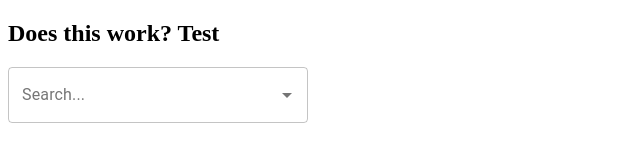
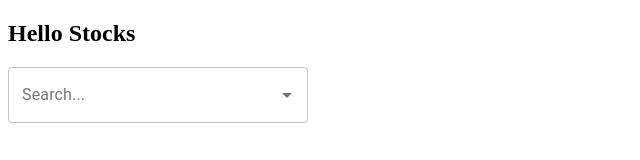
Before and after one commit to whobutjg/hello-stocks, a React (Create React App) app in the folder hello-stocks-app/: page / in a window 1280 px wide. Shown: the top 160 px of the page, without its empty margins (0-640 px from the left). Built offline with nearby package versions, Linux system fonts and the light colour scheme; the HTML template or start-up script is replaced by a standard one.

Commit message:
removes console.log statement in function

```diff
--- a/hello-stocks-app/src/components/StockSearch.js
+++ b/hello-stocks-app/src/components/StockSearch.js
@@ -22,13 +22,12 @@ const StockSearch = ( ) => {
   }, [search])
 
   const handleChange = (event) => {
-    console.log(event.target.value);
     setSearch(event.target.value);
   }
 
   return (
     <div>
-      <h2>Does this work? Test</h2>
+      <h2>Hello Stocks</h2>
       <Autocomplete
       id="combo-box-demo"
       options={tickers}
```
